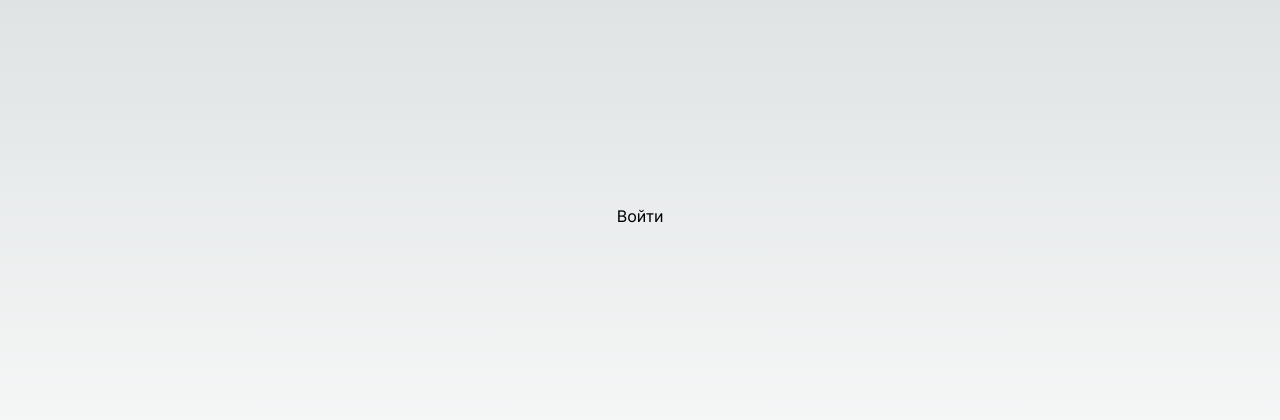
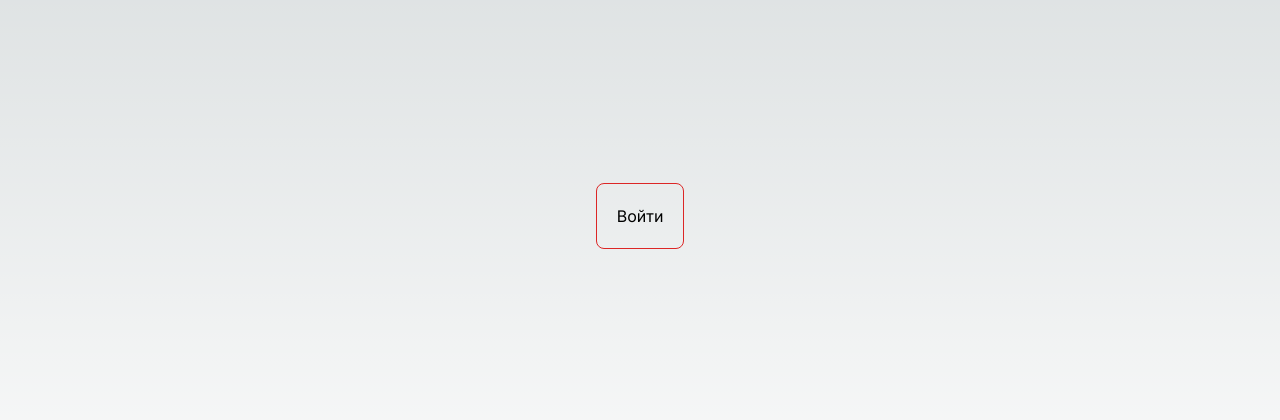
Before and after one commit to MikeSaburov/Nextjs_Full_stack_course, a Next.js app: page /signup in a window 1280 px wide. Shown: the part 184-604 px from the top of the page. Built offline with nearby package versions, Linux system fonts and the light colour scheme.

Commit message:
добавил бордер

```diff
--- a/src/app/signup/page.tsx
+++ b/src/app/signup/page.tsx
@@ -15,8 +15,10 @@ export default function SignupPage() {
   const onSignup = async () => {};
 
   return (
-    <div className="flex flex-col items-center justify-center min-h-screen py-2">
-      <h1>Войти</h1>
+    <div className="flex flex-col items-center justify-center min-h-screen py-2 ">
+      <div className="border border-red-600 p-5 rounded-lg">
+        <h1>Войти</h1>
+      </div>
     </div>
   );
 }
```
